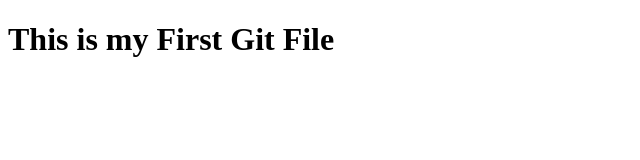
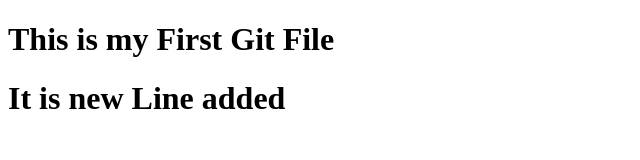
Before and after one commit to UmairMalik78/20210225, a plain HTML site: page index.html in a window 1280 px wide. Shown: the whole page, without its empty margins (0-640 px from the left). Drawn offline with Linux system fonts and the light colour scheme.

Commit message:
New Heading Added

```diff
--- a/index.html
+++ b/index.html
@@ -5,5 +5,6 @@
   </head>
   <body>
 	<h1>This is my First Git File</h1>
+	<h1>It is new Line added</h1>
   </body>
 </html>
```
